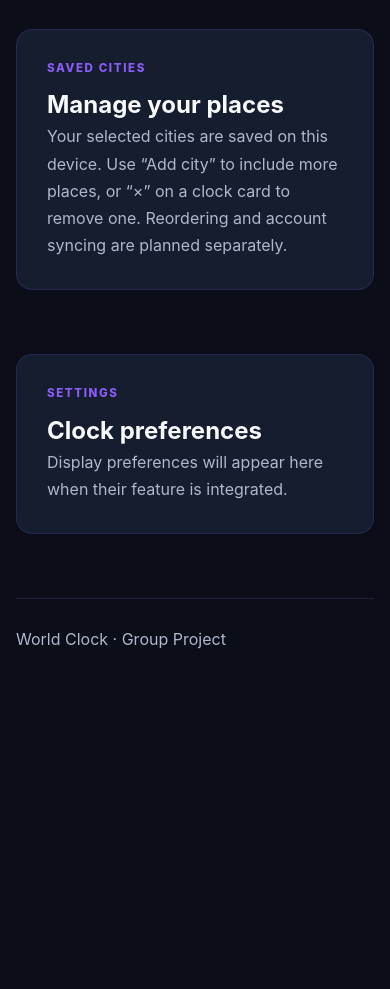
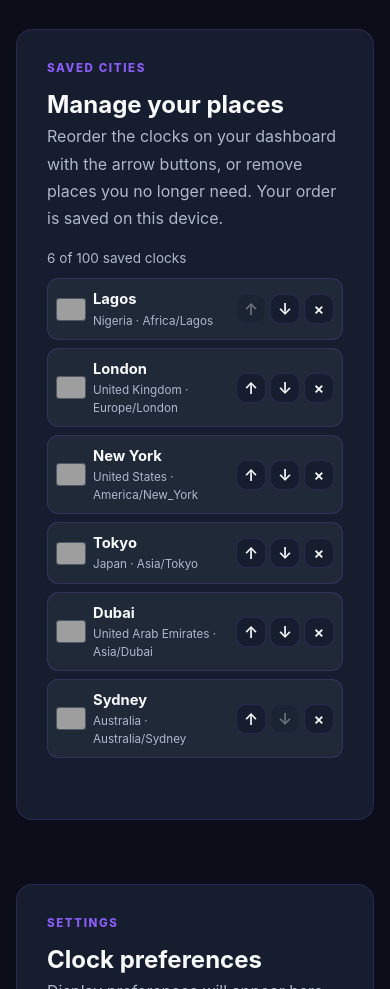
Before and after one commit to UzomaIfeanyi/World-Clock, a website with bundled scripts: page index.html in a window 390 px wide. Shown: the part 4960-5949 px from the top of the page. Before the commit the page ends 5639 px from the top, so only its background shows below. Built offline with nearby package versions, Linux system fonts and the light colour scheme; grey boxes are pictures that could not be loaded.

Commit message:
Task 5: manage saved cities with persistent reorder and removal

```diff
--- a/css/style.css
+++ b/css/style.css
@@ -492,3 +492,18 @@ footer {
 .country-flag .flag-fallback{display:grid;place-items:center;width:100%;height:100%;color:#f9fafb;font-size:.65rem;font-weight:800;letter-spacing:.05em;line-height:1}
 .country-flag .flag-image{position:absolute;inset:0;width:100%;height:100%;object-fit:cover}
 .country-flag.flag-generic{font-size:1.15rem}
+
+/* Task 5 — compact saved-city manager: responsive, keyboard-friendly controls. */
+.saved-cities-count{margin:16px 0 10px;color:var(--text-secondary);font-size:.85rem}
+.saved-cities-list{display:grid;gap:8px}
+.saved-city-row{display:flex;align-items:center;gap:12px;padding:11px 13px;border:1px solid var(--border-color);border-radius:11px;background:var(--bg-surface-2)}
+.saved-city-info{min-width:0;flex:1;display:grid;gap:2px}
+.saved-city-info strong{font-size:.92rem;overflow-wrap:anywhere}
+.saved-city-info span{font-size:.73rem;color:var(--text-secondary);overflow-wrap:anywhere}
+.saved-city-actions{display:flex;gap:6px;align-items:center;flex:none}
+.saved-city-actions button{width:33px;height:33px;padding:0;display:grid;place-items:center;background:var(--bg-surface);box-shadow:none;border:1px solid var(--border-color);font-weight:600}
+.saved-city-actions button:hover:not(:disabled){background:rgba(139,92,246,.23)}
+.saved-city-actions button:disabled{opacity:.35;cursor:default}
+.saved-city-actions button:focus-visible{outline:2px solid var(--violet);outline-offset:2px}
+.saved-cities-feedback{min-height:1.35em;margin-top:12px;color:#d8c8ff;font-size:.85rem}
+@media(max-width:440px){.saved-city-row{padding:9px 8px;gap:7px}.saved-city-actions{gap:4px}.saved-city-actions button{width:30px;height:30px}}
--- a/index.html
+++ b/index.html
@@ -65,7 +65,13 @@
 
         <section id="meeting-planner" class="panel"><p class="eyebrow">MEETING PLANNER</p><h2>Plan across time zones</h2><p class="muted">Meeting planning will appear here when its feature is integrated.</p></section>
         <section id="converter" class="panel"><p class="eyebrow">TIME CONVERTER</p><h2>Compare a time</h2><p class="muted">Time conversion will appear here when its feature is integrated.</p></section>
-        <section id="saved-cities" class="panel"><p class="eyebrow">SAVED CITIES</p><h2>Manage your places</h2><p class="muted">Your selected cities are saved on this device. Use “Add city” to include more places, or “×” on a clock card to remove one. Reordering and account syncing are planned separately.</p></section>
+        <section id="saved-cities" class="panel">
+          <p class="eyebrow">SAVED CITIES</p><h2>Manage your places</h2>
+          <p class="muted">Reorder the clocks on your dashboard with the arrow buttons, or remove places you no longer need. Your order is saved on this device.</p>
+          <p id="saved-cities-count" class="saved-cities-count" aria-live="polite"></p>
+          <div id="saved-cities-list" class="saved-cities-list" aria-label="Saved cities in dashboard order"></div>
+          <p id="saved-cities-feedback" class="saved-cities-feedback" role="status" aria-live="polite"></p>
+        </section>
         <section id="settings" class="panel"><p class="eyebrow">SETTINGS</p><h2>Clock preferences</h2><p class="muted">Display preferences will appear here when their feature is integrated.</p></section>
       </main>
       <footer>World Clock · Group Project</footer>
--- a/js/app.js
+++ b/js/app.js
@@ -8,6 +8,9 @@ const grid = document.querySelector("#clock-grid");
 const search = document.querySelector("#city-search");
 const searchResults = document.querySelector("#city-search-results");
 const summary = document.querySelector("#city-summary");
+const savedList = document.querySelector("#saved-cities-list");
+const savedCount = document.querySelector("#saved-cities-count");
+const savedFeedback = document.querySelector("#saved-cities-feedback");
 const sidebar = document.querySelector("#sidebar");
 const backdrop = document.querySelector("#sidebar-backdrop");
 const menuButton = document.querySelector("#menu-button");
@@ -174,12 +177,77 @@ window.addEventListener("resize", () => {
   if (window.innerWidth > 720 && sidebar.classList.contains("open")) closeSidebar();
 });
 
+function renderSavedCities() {
+  const cities = cityStore.getCities();
+  savedCount.textContent = `${cities.length} of ${MAX_CITIES} saved clocks`;
+  const fragment = document.createDocumentFragment();
+  if (!cities.length) {
+    const empty = document.createElement("p");
+    empty.className = "muted";
+    empty.textContent = "No saved cities yet. Choose Add city above to get started.";
+    fragment.append(empty);
+  }
+  cities.forEach((city, index) => {
+    const row = document.createElement("div");
+    row.className = "saved-city-row";
+    row.dataset.savedCityId = city.id;
+    const flag = window.WorldClockFlags.create(city, "saved-city-flag");
+    const info = document.createElement("div");
+    info.className = "saved-city-info";
+    const name = document.createElement("strong");
+    name.textContent = city.city;
+    const detail = document.createElement("span");
+    detail.textContent = `${city.country} · ${city.zone}`;
+    info.append(name, detail);
+    const actions = document.createElement("div");
+    actions.className = "saved-city-actions";
+    for (const [action, text, disabled] of [
+      ["up", "↑", index === 0],
+      ["down", "↓", index === cities.length - 1],
+      ["remove", "×", false]
+    ]) {
+      const button = document.createElement("button");
+      button.type = "button";
+      button.dataset.manageAction = action;
+      button.dataset.manageCityId = city.id;
+      button.textContent = text;
+      button.disabled = disabled;
+      button.setAttribute("aria-label",
+        (action === "up" ? "Move up " : action === "down" ? "Move down " : "Remove ") + city.city);
+      button.title = button.getAttribute("aria-label");
+      actions.append(button);
+    }
+    row.append(flag, info, actions);
+    fragment.append(row);
+  });
+  savedList.replaceChildren(fragment);
+}
 function notifyCityChange() {
-  // Other modules can react to saved-city additions without sharing mutable state.
+  renderSavedCities();
+  // Other modules can react to saved-city additions and reordering.
   window.dispatchEvent(new CustomEvent("worldclock:cities-change", {
     detail: { cities: cityStore.getCities() }
   }));
 }
+savedList.addEventListener("click", event => {
+  const button = event.target.closest("button[data-manage-action]");
+  if (!button || button.disabled) return;
+  const id = button.dataset.manageCityId;
+  const city = CITY_BY_ID.get(id);
+  if (!city) return;
+  let updated = false;
+  if (button.dataset.manageAction === "remove") {
+    updated = cityStore.remove(id);
+    if (updated) savedFeedback.textContent = `${city.city} removed.`;
+  } else {
+    const direction = button.dataset.manageAction === "up" ? -1 : 1;
+    updated = cityStore.move(id, direction);
+    if (updated) savedFeedback.textContent = `${city.city} moved ${direction === -1 ? "up" : "down"}.`;
+  }
+  if (!updated) return;
+  renderClocks();
+  notifyCityChange();
+});
 
 function renderCityPicker() {
   const count = cityStore.getCount();
@@ -287,4 +355,5 @@ window.addEventListener("worldclock:preview-time-change", event => {
 });
 
 renderClocks();
+renderSavedCities();
 digitalClock.start();
--- a/js/cityStore.js
+++ b/js/cityStore.js
@@ -39,7 +39,18 @@ export function createCityStore(storage) {
     save();
     return true;
   }
-  return { getCities, has, add, remove, getCount: () => selected.length };
+  // Move a saved city exactly one position, retaining the order after refresh.
+  // Invalid identifiers and boundary moves leave storage unchanged.
+  function move(id, direction) {
+    const current = selected.indexOf(id);
+    if (current < 0 || (direction !== -1 && direction !== 1)) return false;
+    const target = current + direction;
+    if (target < 0 || target >= selected.length) return false;
+    [selected[current], selected[target]] = [selected[target], selected[current]];
+    save();
+    return true;
+  }
+  return { getCities, has, add, remove, move, getCount: () => selected.length };
 }
 
 export { STORAGE_KEY };
```
Also changed, not shown: tests/cities.test.mjs (+17 -0 lines), tests/manage-cities.spec.mjs (added, +37 -0 lines), README.md.
